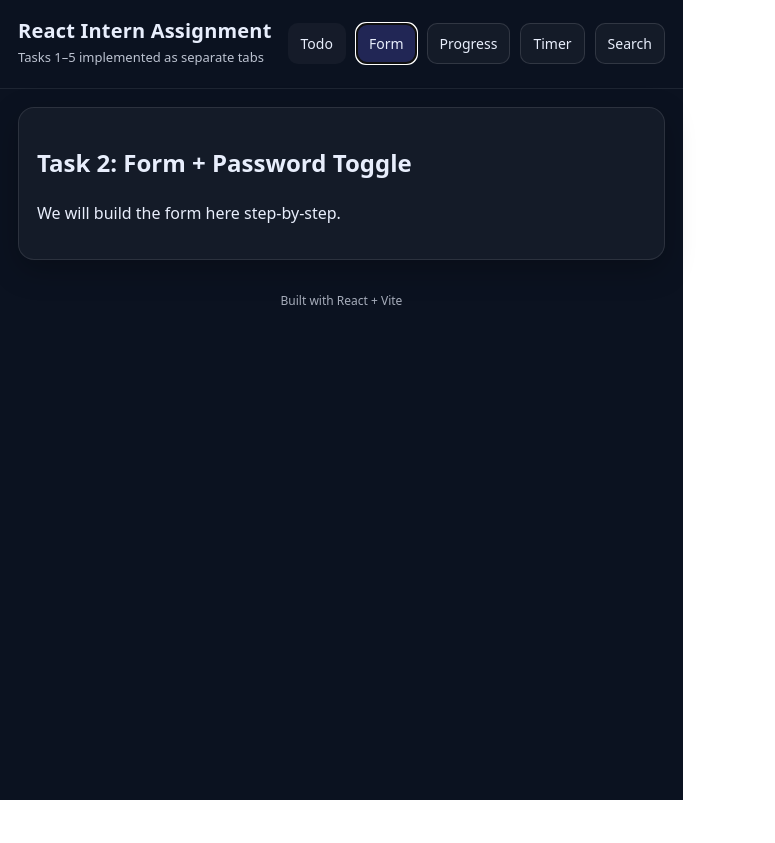
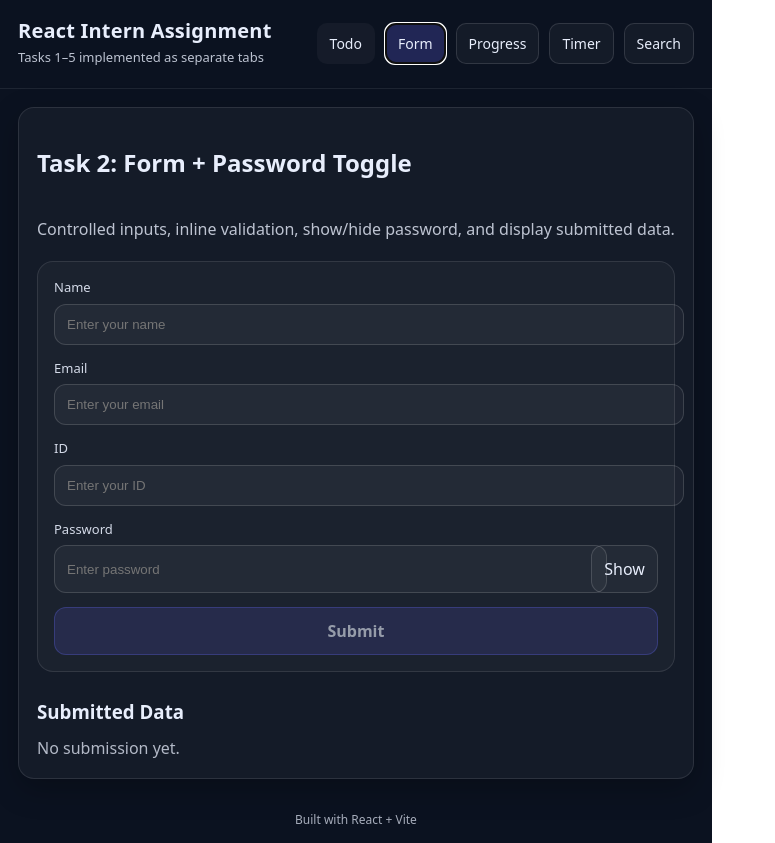
Before and after one commit to Eswar133/TO-DO-LIST, a React (Vite) app: page / in a window 1280 px wide. Both pictures are taken after a click on the button "Form". Shown: the whole page, without its empty margins (0-775 px from the left). Before the commit the page ends 800 px from the top, so only its background shows below. Built offline with nearby package versions, Linux system fonts and the light colour scheme.

Commit message:
Form with validation and show/hide password

```diff
--- a/src/pages/FormPage.jsx
+++ b/src/pages/FormPage.jsx
@@ -1,8 +1,271 @@
+import { useMemo, useState } from "react";
+
+const initialValues = {
+  name: "",
+  email: "",
+  id: "",
+  password: "",
+};
+
 export default function FormPage() {
+  const [values, setValues] = useState(initialValues);
+  const [touched, setTouched] = useState({});
+  const [submittedData, setSubmittedData] = useState(null);
+  const [showPassword, setShowPassword] = useState(false);
+
+  const errors = useMemo(() => validate(values), [values]);
+
+  function handleChange(e) {
+    const { name, value } = e.target;
+    setValues((prev) => ({ ...prev, [name]: value }));
+  }
+
+  function handleBlur(e) {
+    const { name } = e.target;
+    setTouched((prev) => ({ ...prev, [name]: true }));
+  }
+
+  function handleSubmit(e) {
+    e.preventDefault(); // prevent page reload
+
+    // mark all touched so errors show if any
+    setTouched({ name: true, email: true, id: true, password: true });
+
+    const currentErrors = validate(values);
+    const hasErrors = Object.keys(currentErrors).length > 0;
+    if (hasErrors) return;
+
+    // capture data
+    setSubmittedData(values);
+
+    // clear form
+    setValues(initialValues);
+    setTouched({});
+    setShowPassword(false);
+  }
+
+  const canSubmit = Object.keys(errors).length === 0;
+
   return (
-    <div>
+    <div style={styles.wrapper}>
       <h2>Task 2: Form + Password Toggle</h2>
-      <p>We will build the form here step-by-step.</p>
+      <p style={styles.subtext}>
+        Controlled inputs, inline validation, show/hide password, and display submitted data.
+      </p>
+
+      <div style={styles.card}>
+        <form onSubmit={handleSubmit} style={styles.form}>
+          {/* Name */}
+          <div style={styles.field}>
+            <label style={styles.label}>Name</label>
+            <input
+              name="name"
+              value={values.name}
+              onChange={handleChange}
+              onBlur={handleBlur}
+              placeholder="Enter your name"
+              style={{
+                ...styles.input,
+                ...(touched.name && errors.name ? styles.inputError : {}),
+              }}
+            />
+            {touched.name && errors.name && <p style={styles.errorText}>{errors.name}</p>}
+          </div>
+
+          {/* Email */}
+          <div style={styles.field}>
+            <label style={styles.label}>Email</label>
+            <input
+              name="email"
+              value={values.email}
+              onChange={handleChange}
+              onBlur={handleBlur}
+              placeholder="Enter your email"
+              style={{
+                ...styles.input,
+                ...(touched.email && errors.email ? styles.inputError : {}),
+              }}
+            />
+            {touched.email && errors.email && <p style={styles.errorText}>{errors.email}</p>}
+          </div>
+
+          {/* ID */}
+          <div style={styles.field}>
+            <label style={styles.label}>ID</label>
+            <input
+              name="id"
+              value={values.id}
+              onChange={handleChange}
+              onBlur={handleBlur}
+              placeholder="Enter your ID"
+              style={{
+                ...styles.input,
+                ...(touched.id && errors.id ? styles.inputError : {}),
+              }}
+            />
+            {touched.id && errors.id && <p style={styles.errorText}>{errors.id}</p>}
+          </div>
+
+          {/* Password */}
+          <div style={styles.field}>
+            <label style={styles.label}>Password</label>
+
+            <div style={styles.passwordRow}>
+              <input
+                name="password"
+                type={showPassword ? "text" : "password"}
+                value={values.password}
+                onChange={handleChange}
+                onBlur={handleBlur}
+                placeholder="Enter password"
+                style={{
+                  ...styles.input,
+                  ...(touched.password && errors.password ? styles.inputError : {}),
+                }}
+              />
+              <button
+                type="button"
+                onClick={() => setShowPassword((s) => !s)}
+                style={styles.toggleBtn}
+              >
+                {showPassword ? "Hide" : "Show"}
+              </button>
+            </div>
+
+            {touched.password && errors.password && (
+              <p style={styles.errorText}>{errors.password}</p>
+            )}
+          </div>
+
+          <button
+            type="submit"
+            style={{
+              ...styles.submitBtn,
+              ...(canSubmit ? {} : styles.submitBtnDisabled),
+            }}
+          >
+            Submit
+          </button>
+        </form>
+      </div>
+
+      {/* Submitted Data */}
+      <div style={{ marginTop: 16 }}>
+        <h3 style={{ margin: "0 0 10px" }}>Submitted Data</h3>
+
+        {!submittedData ? (
+          <p style={{ opacity: 0.75, margin: 0 }}>No submission yet.</p>
+        ) : (
+          <div style={styles.resultCard}>
+            <div style={styles.resultRow}>
+              <span style={styles.resultLabel}>Name:</span>
+              <span>{submittedData.name}</span>
+            </div>
+            <div style={styles.resultRow}>
+              <span style={styles.resultLabel}>Email:</span>
+              <span>{submittedData.email}</span>
+            </div>
+            <div style={styles.resultRow}>
+              <span style={styles.resultLabel}>ID:</span>
+              <span>{submittedData.id}</span>
+            </div>
+            <div style={styles.resultRow}>
+              <span style={styles.resultLabel}>Password:</span>
+              <span>{submittedData.password}</span>
+            </div>
+          </div>
+        )}
+      </div>
     </div>
   );
 }
+
+function validate(values) {
+  const errs = {};
+
+  if (!values.name.trim()) errs.name = "Name is required.";
+
+  if (!values.email.trim()) {
+    errs.email = "Email is required.";
+  } else if (!isValidEmail(values.email.trim())) {
+    errs.email = "Please enter a valid email.";
+  }
+
+  if (!values.id.trim()) errs.id = "ID is required.";
+
+  if (!values.password.trim()) errs.password = "Password is required.";
+
+  return errs;
+}
+
+function isValidEmail(email) {
+  // simple + reliable enough for assignment
+  return /^[^\s@]+@[^\s@]+\.[^\s@]+$/.test(email);
+}
+
+const styles = {
+  wrapper: { display: "grid", gap: 10 },
+  subtext: { opacity: 0.8, marginTop: 6, marginBottom: 10 },
+
+  card: {
+    padding: 16,
+    borderRadius: 16,
+    border: "1px solid rgba(255,255,255,0.10)",
+    background: "rgba(255,255,255,0.03)",
+  },
+
+  form: { display: "grid", gap: 14 },
+
+  field: { display: "grid", gap: 6 },
+
+  label: { fontSize: 13, opacity: 0.9 },
+
+  input: {
+    padding: "12px 12px",
+    borderRadius: 12,
+    border: "1px solid rgba(255,255,255,0.14)",
+    background: "rgba(255,255,255,0.04)",
+    color: "inherit",
+    outline: "none",
+    width: "100%",
+  },
+  inputError: { borderColor: "rgba(239, 68, 68, 0.6)" },
+
+  errorText: { margin: 0, fontSize: 12, color: "rgba(239, 68, 68, 0.95)" },
+
+  passwordRow: { display: "grid", gridTemplateColumns: "1fr auto", gap: 10 },
+
+  toggleBtn: {
+    padding: "12px 12px",
+    borderRadius: 12,
+    border: "1px solid rgba(255,255,255,0.14)",
+    background: "rgba(255,255,255,0.04)",
+    color: "inherit",
+    cursor: "pointer",
+    whiteSpace: "nowrap",
+  },
+
+  submitBtn: {
+    padding: "12px 14px",
+    borderRadius: 12,
+    border: "1px solid rgba(99, 102, 241, 0.55)",
+    background: "rgba(99, 102, 241, 0.25)",
+    color: "inherit",
+    cursor: "pointer",
+    fontWeight: 600,
+  },
+  submitBtnDisabled: {
+    opacity: 0.6,
+  },
+
+  resultCard: {
+    padding: 14,
+    borderRadius: 16,
+    border: "1px solid rgba(255,255,255,0.10)",
+    background: "rgba(255,255,255,0.03)",
+    display: "grid",
+    gap: 8,
+  },
+  resultRow: { display: "flex", gap: 8, alignItems: "baseline", flexWrap: "wrap" },
+  resultLabel: { opacity: 0.8, fontSize: 13, minWidth: 80 },
+};
```
